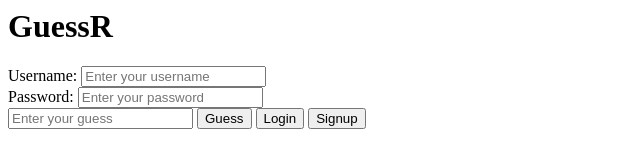
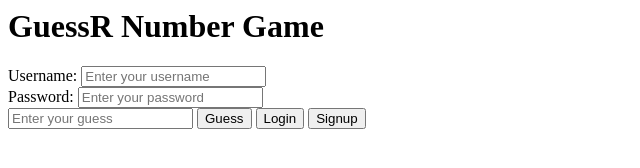
Before and after one commit to wish13yt/GuessR, a plain HTML site: page index.html in a window 1280 px wide. Shown: the whole page, without its empty margins (0-640 px from the left). Drawn offline with Linux system fonts and the light colour scheme.

Commit message:
Update index.html

```diff
--- a/index.html
+++ b/index.html
@@ -1,5 +1,5 @@
 <body>
-  <h1>GuessR</h1>
+  <h1>GuessR Number Game</h1>
   <label for="usernameInput">Username:</label>
   <input type="text" id="usernameInput" oninput="handleUsernameInput()" placeholder="Enter your username">
   <br>
```
